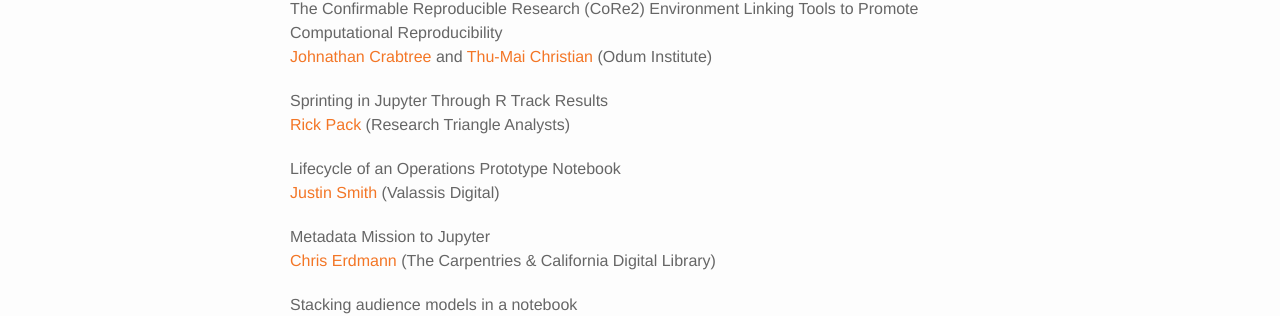
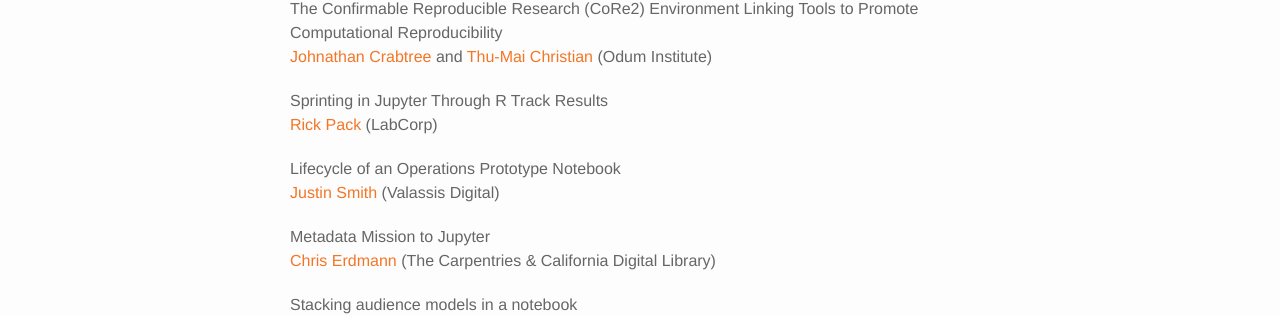
Before and after one commit to bogoli/-folio, a Jekyll site: the page built from _posts/2018-10-23-announcing-full-program.md, in a window 1280 px wide and 900 px high, scrolled down 1844 px. Shown: the part 147-463 px from the top of the window. Built offline with Jekyll 4.4.1, drawn with Linux system fonts in a browser that asks for light colours; nearby versions of some CDN libraries.

Commit message:
Add Rick Pack's company LabCorp

```diff
--- a/_posts/2018-10-23-announcing-full-program.md
+++ b/_posts/2018-10-23-announcing-full-program.md
@@ -76,7 +76,7 @@ The Confirmable Reproducible Research (CoRe2) Environment Linking Tools to Promo
 [Johnathan Crabtree](https://twitter.com/jonc1438) and [Thu-Mai Christian](https://twitter.com/tl_christian) (Odum Institute)
 
 Sprinting in Jupyter Through R Track Results
-[Rick Pack](https://twitter.com/rick_pack2) (Research Triangle Analysts)
+[Rick Pack](https://twitter.com/rick_pack2) (LabCorp)
 
 Lifecycle of an Operations Prototype Notebook
 [Justin Smith](https://www.linkedin.com/in/smithjustinj/) (Valassis Digital)
```
